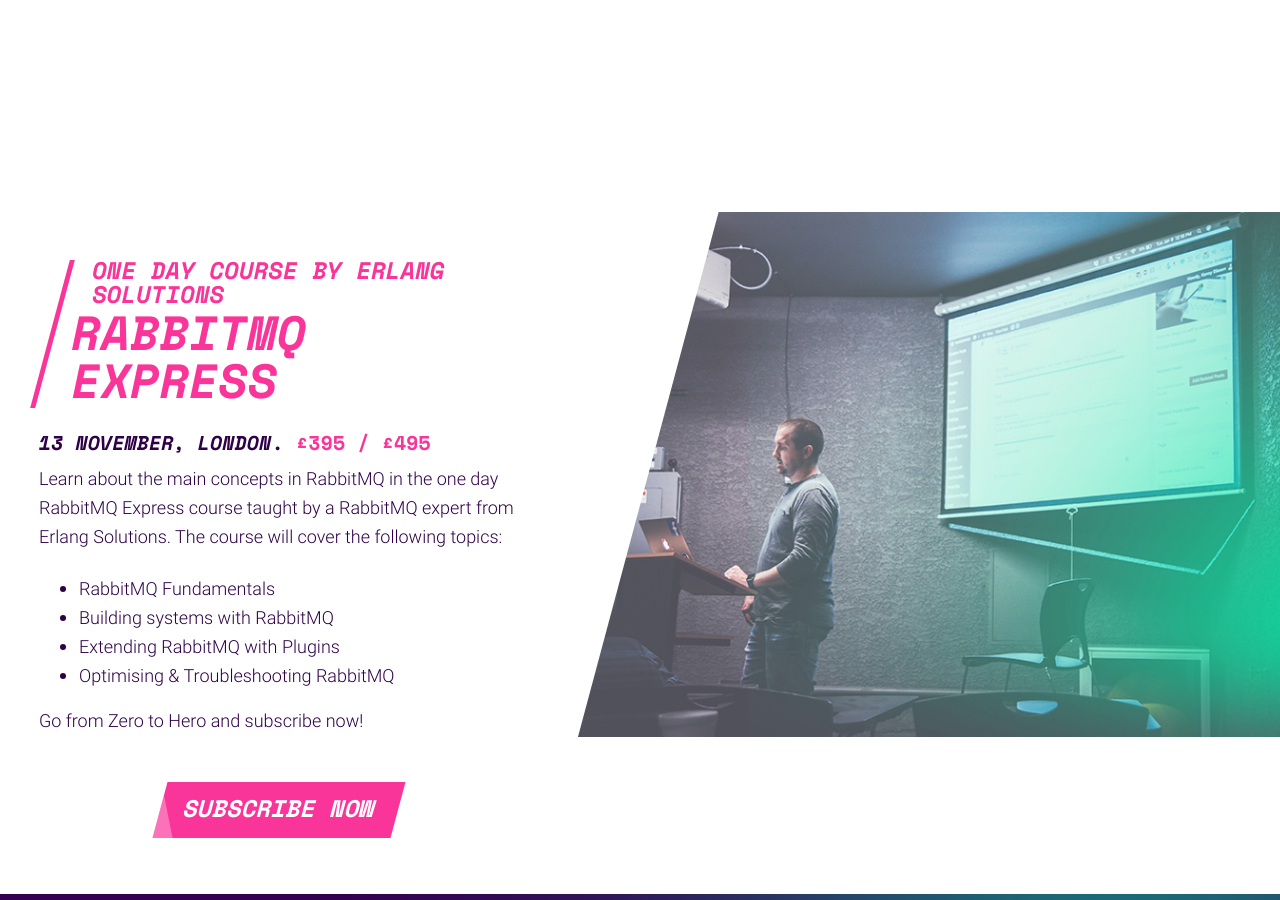
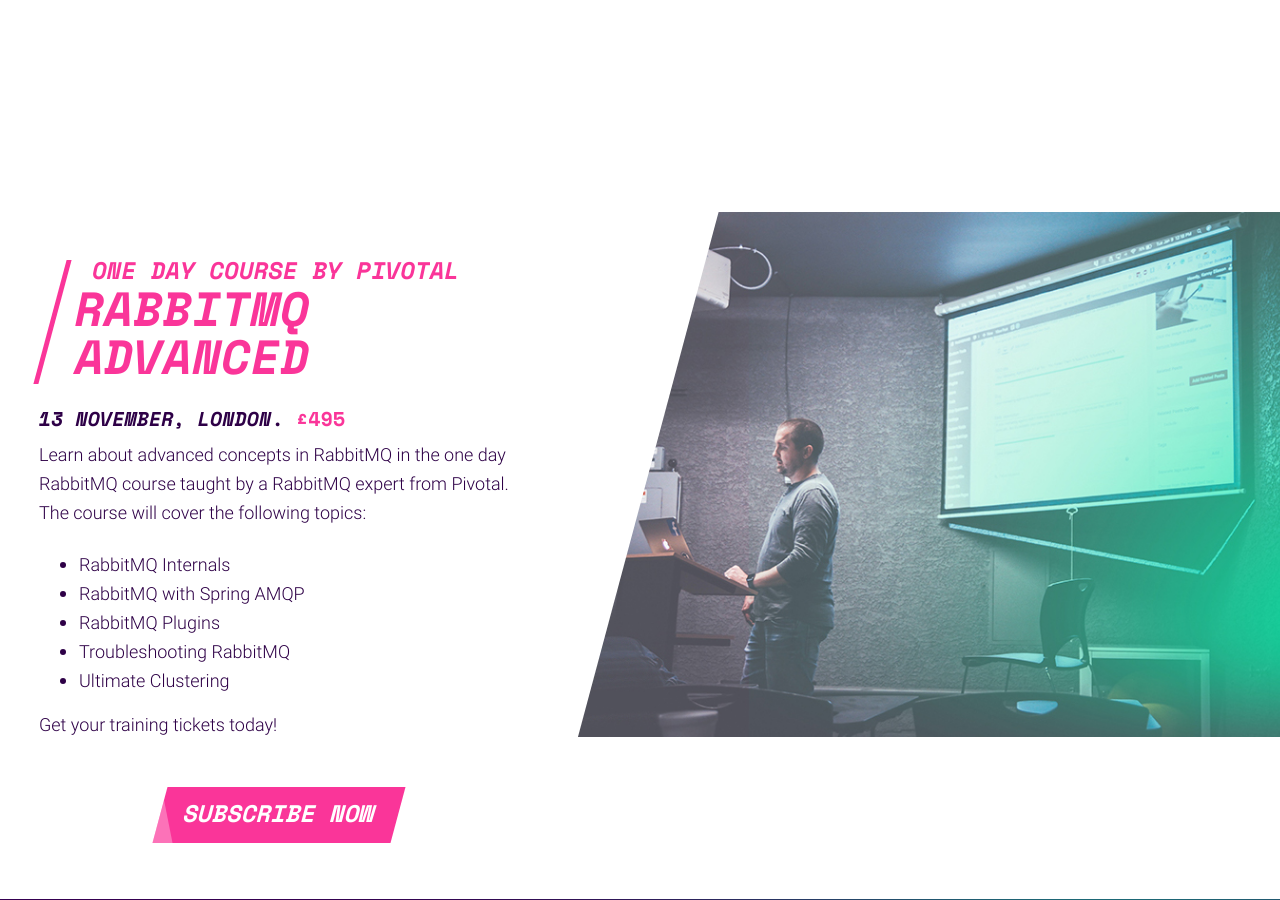
Before and after one commit to isabella232/rabbitmq-summit-1, a Jekyll site: the page built from index.html, in a window 1280 px wide and 900 px high, scrolled down 7258 px. Built offline with Jekyll 4.4.1, drawn with Linux system fonts in a browser that asks for light colours; nearby versions of some CDN libraries; some web fonts are replaced; comment, search, counter and statistics services are not loaded.

Commit message:
Added Pivotal Advanced training

```diff
--- a/index.html
+++ b/index.html
@@ -314,6 +314,53 @@ image: /img/og-frontpage.jpg
           <div class="text text-success pl-lg-4 pt-lg-5 pb-5">
             <h5 class="d-block d-lg-none text-uppercase mb-3">Optional Post-event:</h5>
             <div class="hgroup pl-4 mb-4 skew-box text-uppercase text-primary">
+              <h4 class="mb-md-1">One day course by Pivotal</h4>
+              <h3 class="mb-0">RabbitMQ Advanced</h3>
+            </div>
+            <h5 class="mt-0 text-uppercase">13 November, London. <span class="pink space-mono">£495</span></h5>
+            <p class="editable text-sm">Learn about advanced concepts in RabbitMQ in the one day RabbitMQ course taught by a RabbitMQ expert from Pivotal. The course will cover the following topics:</p>
+            <ul>
+              <li class="editable text-sm">
+                RabbitMQ Internals
+              </li>
+              <li class="editable text-sm">
+                RabbitMQ with Spring AMQP
+              </li>
+              <li class="editable text-sm">
+                RabbitMQ Plugins
+              </li>
+              <li class="editable text-sm">
+                Troubleshooting RabbitMQ
+              </li>
+              <li class="editable text-sm">
+                Ultimate Clustering
+              </li>
+            </ul>
+            <p class="editable text-sm">Get your training tickets today!</p>
+            <div class="text-lg-center">
+              <label class="button-lines-wrap mt-4 text-center text-sm-left text-lg-center">
+                <a class="call-for-talks btn btn-primary text-uppercase big-space-mono editable" href="https://www.eventbrite.com/e/rabbitmq-summit-tickets-45597419108#tickets" target="_blank">Subscribe Now</a>
+              </label>
+            </div>
+          </div>
+        </div>
+        <div class="img-event-wrap mb-3 mb-lg-0 col-12 col-lg-7 d-none d-lg-block">
+          <div class="skew-box">
+            <div><img src="/img/img-event02.jpg" alt="image" /></div>
+          </div>
+        </div>
+      </div>
+    </div>
+  </section>
+  <!--
+  <section class="event-section skew-img-section pt-3 pt-lg-7 pt-xl-9 pb-0 bg-light">
+    <div class="container-fluid">
+      <div class="skew-img-row row">
+        <div class="col-12 col-md-10 col-lg-5">
+          <a name="training"></a>
+          <div class="text text-success pl-lg-4 pt-lg-5 pb-5">
+            <h5 class="d-block d-lg-none text-uppercase mb-3">Optional Post-event:</h5>
+            <div class="hgroup pl-4 mb-4 skew-box text-uppercase text-primary">
               <h4 class="mb-md-1">One day course by Erlang Solutions</h4>
               <h3 class="mb-0">RabbitMQ Express</h3>
             </div>
@@ -349,6 +396,7 @@ image: /img/og-frontpage.jpg
       </div>
     </div>
   </section>
+-->
   <section class="sponsor-section pt-7 pb-6">
     <div class="container">
       <div class="row justify-content-center">
```
